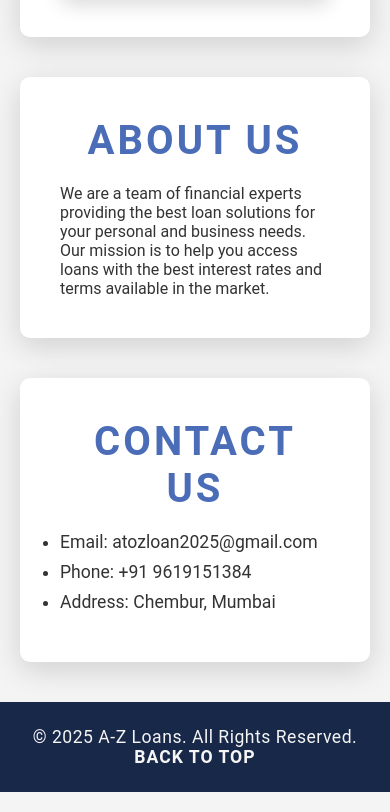
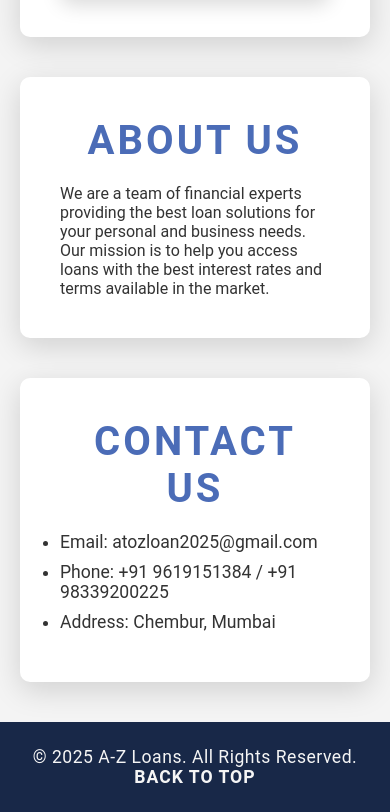
Before and after one commit to a-to-z-loan/a-z-loan, a plain HTML site: page index.html in a window 390 px wide. Shown: the part 1834-2646 px from the top of the page. Drawn offline with Linux system fonts and the light colour scheme.

Commit message:
Update index.html
Upadted one more phone number

```diff
--- a/index.html
+++ b/index.html
@@ -339,7 +339,7 @@
       <h2>Contact Us</h2>
       <ul class="contact-details">
         <li>Email: atozloan2025@gmail.com</li>
-        <li>Phone: +91 9619151384</li>
+        <li>Phone: +91 9619151384 / +91 98339200225</li>
         <li>Address: Chembur, Mumbai</li>
       </ul>
     </section>
```
